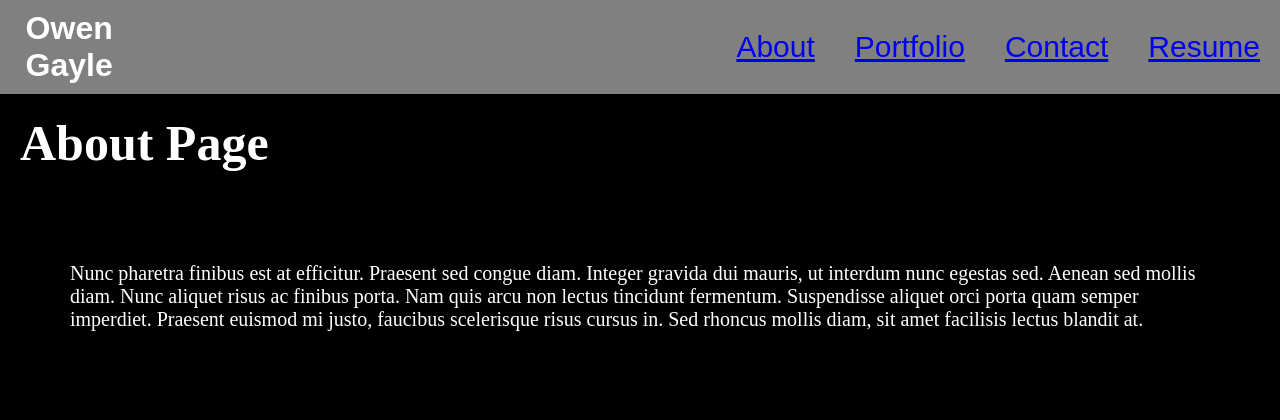
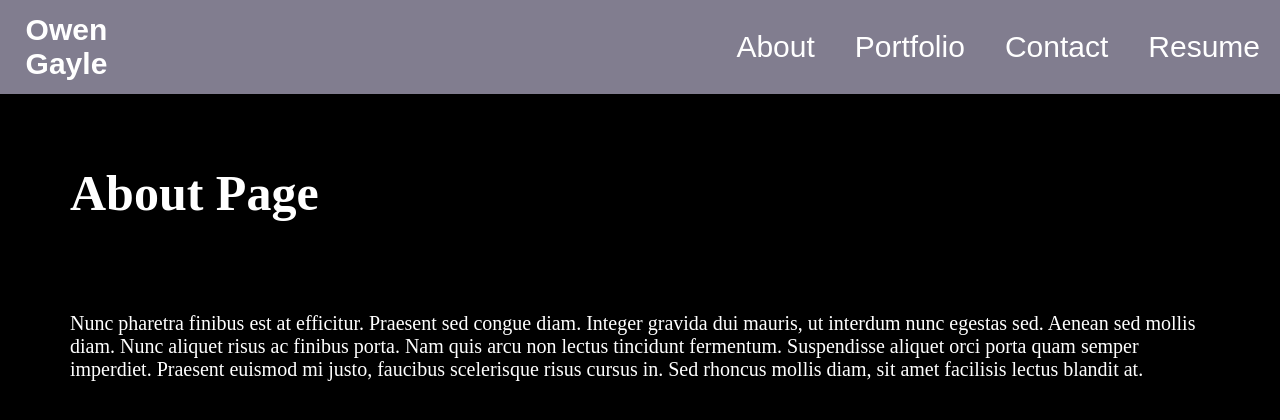
Before and after one commit to owengx/My-Portfolio, a React (Vite) app in the folder Portfolio/: page /Portfolio in a window 1280 px wide. Shown: the top 420 px of the page. Built offline with nearby package versions, Linux system fonts and the light colour scheme.

Commit message:
removed text decoration

```diff
--- a/Portfolio/src/components/pages/AboutMe.jsx
+++ b/Portfolio/src/components/pages/AboutMe.jsx
@@ -2,6 +2,7 @@ export default function About() {
   const mystyle = {
     padding: "20px",
     fontSize:"50px",
+    margin: "50px"
   }
   const mystyle2 = {
     padding: "20px",
--- a/Portfolio/src/styles/Navigation.css
+++ b/Portfolio/src/styles/Navigation.css
@@ -3,32 +3,27 @@
     display: flex;
     justify-content: flex-end;
     align-items: center;
-   background: gray;
+   background: rgb(129, 125, 143);
     padding: 10px 0%;
     list-style: none;
 }
 
 .name{
-   font-family:Arial, Helvetica, sans-serif;
+   font-family:fantasy;
+   font-size: 30px;
    color: white;
    padding-left: 2%;
 
 }
 
-nav nav-tabs {
-    display: inline-block;
-    margin: 10px 20px;
-    font-size: 10;
-    cursor: pointer;
-}
-
-
 ul li a {
+    text-decoration: none;
     display: inline-block;
     margin: 10px 20px;
     cursor: pointer;
     font-family:fantasy;
     font-size: 30px;
+    color: white;
 }
 
 ul li a:hover{
```
